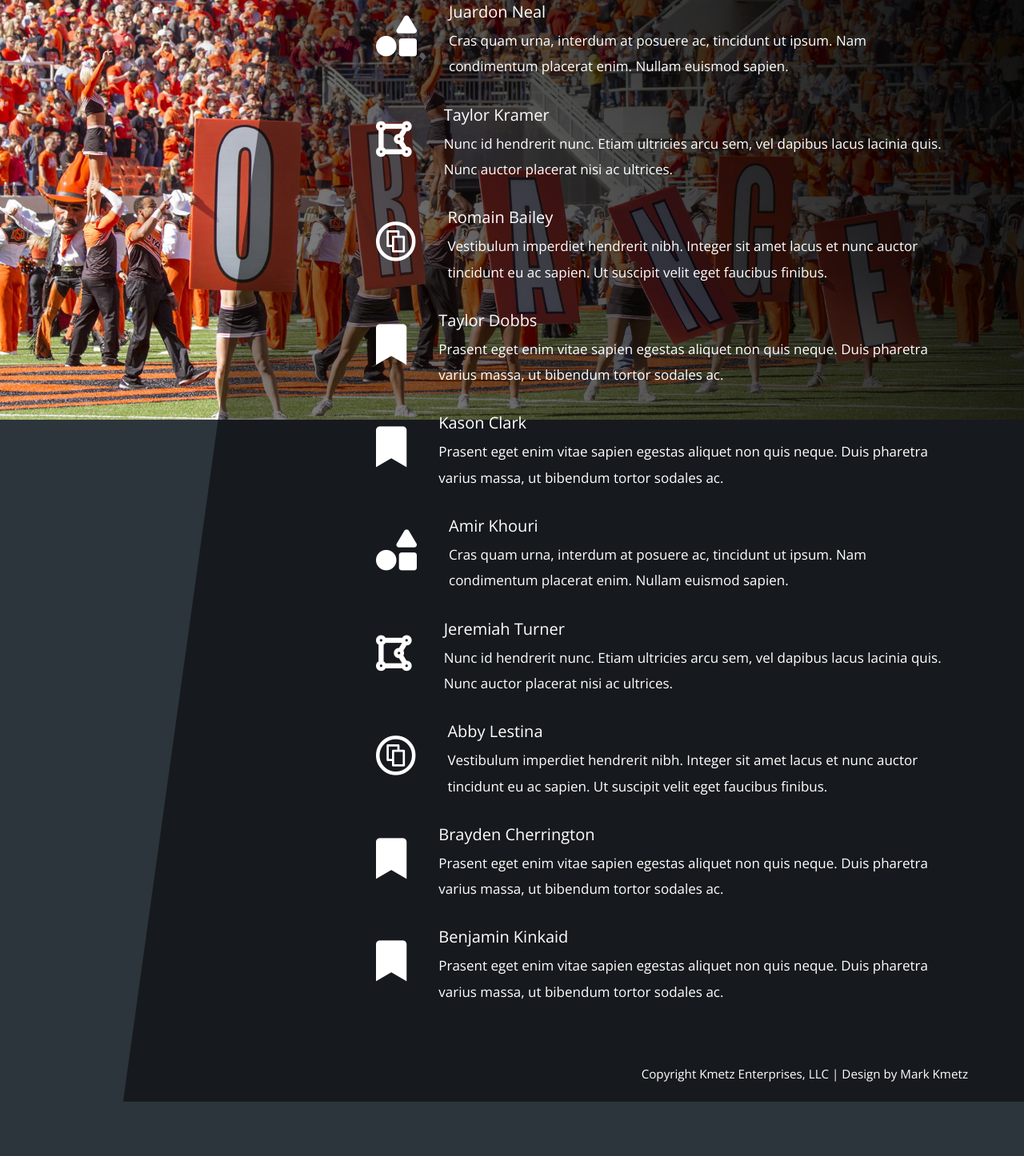
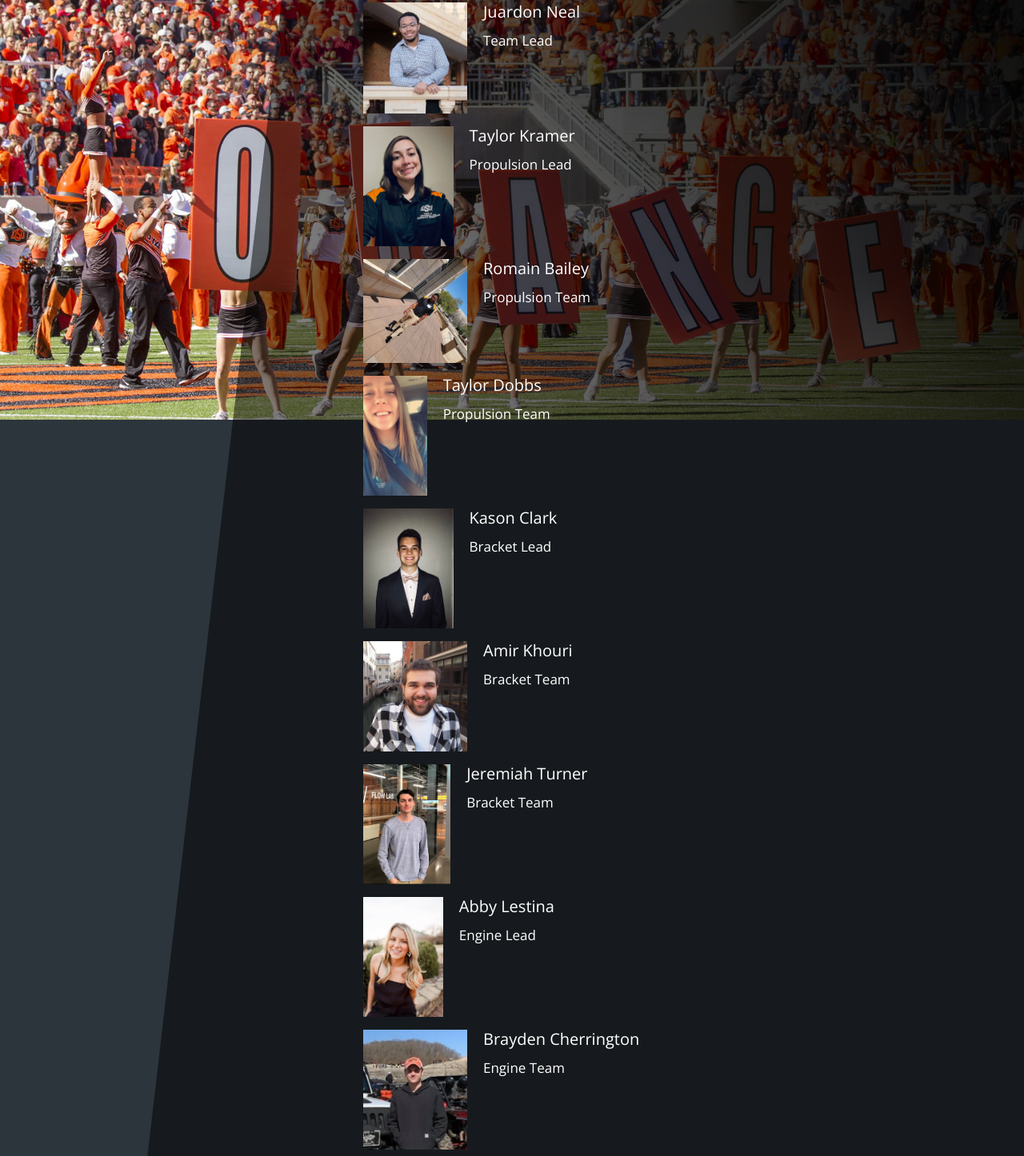
Before and after one commit to markkmetz/OSURATO, a plain HTML site: page team.html in a window 1280 px wide. Shown: the part 275-1721 px from the top of the page at 80% size. Before the commit the page ends 1653 px from the top, so only its background shows below. Drawn offline with nearby package versions, Linux system fonts and the light colour scheme.

Commit message:
updated stuffs

```diff
--- a/css/templatemo-diagoona.css
+++ b/css/templatemo-diagoona.css
@@ -364,6 +364,11 @@ textarea {
 
 
 }
+.profimg{
+    max-width: 150px;
+    max-height: 150px;
+    padding-right: 20px;
+}
 
 .row > .column {
   padding: 0 8px;
--- a/team.html
+++ b/team.html
@@ -65,38 +65,38 @@ https://templatemo.com/tm-550-diagoona
 
                         <div class="left">
                         <div class="media my-3">
-                            <i class="fas fa-shapes fa-3x p-3 mr-4"></i>
+                            <img src="img/JuardonNeal.jpg" class="profimg">
                             <div class="media-body">
                                 <h5>Juardon Neal</h5>
-                                <p>Cras quam urna, interdum at posuere ac, tincidunt ut ipsum. Nam condimentum placerat enim. Nullam euismod sapien.</p>
+                                <p>Team Lead</p>
                             </div>
                         </div>
                         <div class="media my-3">
-                            <i class="fas fa-draw-polygon fa-3x p-3 mr-4"></i>
+                            <img src="img/TaylorKramer.jpeg" class="profimg">
                             <div class="media-body">
                                 <h5>Taylor Kramer</h5>
-                                <p>Nunc id hendrerit nunc. Etiam ultricies arcu sem, vel dapibus lacus lacinia quis. Nunc auctor placerat nisi ac ultrices.</p>
+                                <p>Propulsion Lead</p>
                             </div>
                         </div>
                         <div class="media my-3">
-                            <i class="fab fa-creative-commons-share fa-3x p-3 mr-4"></i>
+                            <img src="img/RomainBailey.jpeg" class="profimg">
                             <div class="media-body">
                                 <h5>Romain Bailey</h5>
-                                <p>Vestibulum imperdiet hendrerit nibh. Integer sit amet lacus et nunc auctor tincidunt eu ac sapien. Ut suscipit velit eget faucibus finibus.</p>
+                                <p>Propulsion Team</p>
                             </div>
                         </div>
                         <div class="media my-3">
-                            <i class="fas fa-bookmark fa-3x p-3 mr-4"></i>
+                            <img src="img/taylordobbs.JPG" class="profimg">
                             <div class="media-body">
                                 <h5>Taylor Dobbs</h5>
-                                <p>Prasent eget enim vitae sapien egestas aliquet non quis neque. Duis pharetra varius massa, ut bibendum tortor sodales ac.</p>
+                                <p>Propulsion Team</p>
                             </div>
                         </div>
                         <div class="media my-3">
-                            <i class="fas fa-bookmark fa-3x p-3 mr-4"></i>
+                            <img src="img/KasonClark.JPG" class="profimg">
                             <div class="media-body">
                                 <h5>Kason Clark</h5>
-                                <p>Prasent eget enim vitae sapien egestas aliquet non quis neque. Duis pharetra varius massa, ut bibendum tortor sodales ac.</p>
+                                <p>Bracket Lead</p>
                             </div>
                         </div>
                         </div>
@@ -104,38 +104,38 @@ https://templatemo.com/tm-550-diagoona
                         <div class="right">
 
                         <div class="media my-3">
-                            <i class="fas fa-shapes fa-3x p-3 mr-4"></i>
+                            <img src="img/Amir%20Photo.JPG" class="profimg">
                             <div class="media-body">
                                 <h5>Amir Khouri</h5>
-                                <p>Cras quam urna, interdum at posuere ac, tincidunt ut ipsum. Nam condimentum placerat enim. Nullam euismod sapien.</p>
+                                <p>Bracket Team</p>
                             </div>
                         </div>
                         <div class="media my-3">
-                            <i class="fas fa-draw-polygon fa-3x p-3 mr-4"></i>
+                            <img src="img/Jeremiah%20Photo.PNG" class="profimg">
                             <div class="media-body">
                                 <h5>Jeremiah Turner</h5>
-                                <p>Nunc id hendrerit nunc. Etiam ultricies arcu sem, vel dapibus lacus lacinia quis. Nunc auctor placerat nisi ac ultrices.</p>
+                                <p>Bracket Team</p>
                             </div>
                         </div>
                         <div class="media my-3">
-                            <i class="fab fa-creative-commons-share fa-3x p-3 mr-4"></i>
+                            <img src="img/abby%20lestina.jpg" class="profimg">
                             <div class="media-body">
                                 <h5>Abby Lestina</h5>
-                                <p>Vestibulum imperdiet hendrerit nibh. Integer sit amet lacus et nunc auctor tincidunt eu ac sapien. Ut suscipit velit eget faucibus finibus.</p>
+                                <p>Engine Lead</p>
                             </div>
                         </div>
                         <div class="media my-3">
-                            <i class="fas fa-bookmark fa-3x p-3 mr-4"></i>
+                            <img src="img/Brayden.jpg" class="profimg">
                             <div class="media-body">
                                 <h5>Brayden Cherrington</h5>
-                                <p>Prasent eget enim vitae sapien egestas aliquet non quis neque. Duis pharetra varius massa, ut bibendum tortor sodales ac.</p>
+                                <p>Engine Team</p>
                             </div>
                         </div>
                                <div class="media my-3">
-                            <i class="fas fa-bookmark fa-3x p-3 mr-4"></i>
+                            <img src="img/Ben%20Kinkaid%20Photo.jpg" class="profimg">
                             <div class="media-body">
                                 <h5>Benjamin Kinkaid</h5>
-                                <p>Prasent eget enim vitae sapien egestas aliquet non quis neque. Duis pharetra varius massa, ut bibendum tortor sodales ac.</p>
+                                <p>Engine Team</p>
                             </div>
                         </div>
                         </div>
```
Also changed, not shown: index.html (+5 -3 lines), img/Amir Photo.JPG (added), img/Ben Kinkaid Photo.jpg (added), img/Brayden.jpg (added), img/Jeremiah Photo.PNG (added), img/JuardonNeal.jpg (added), img/KasonClark.JPG (added), img/RomainBailey.jpeg (added), img/TaylorKramer.jpeg (added), img/abby lestina.jpg (added), img/taylordobbs.JPG (added).
